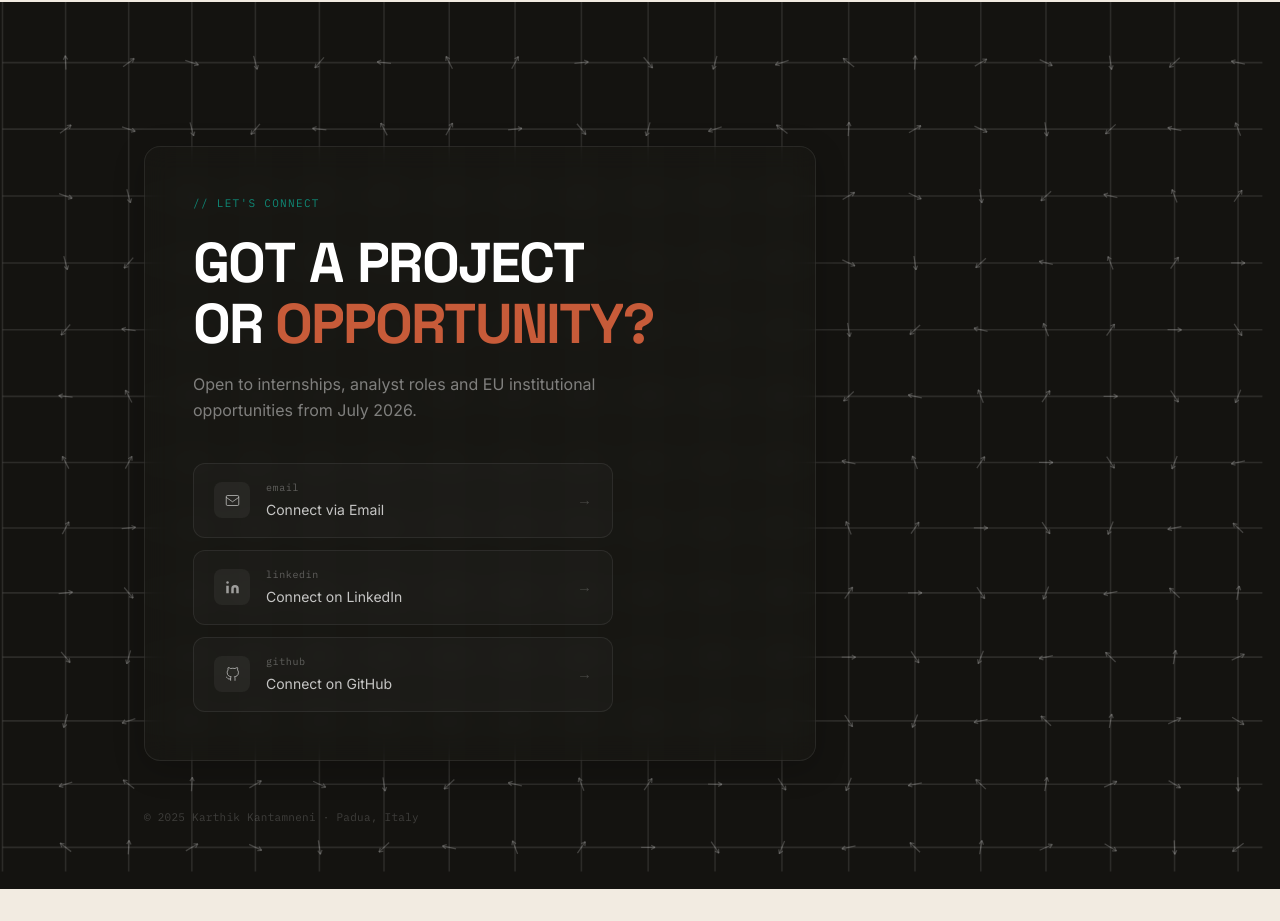
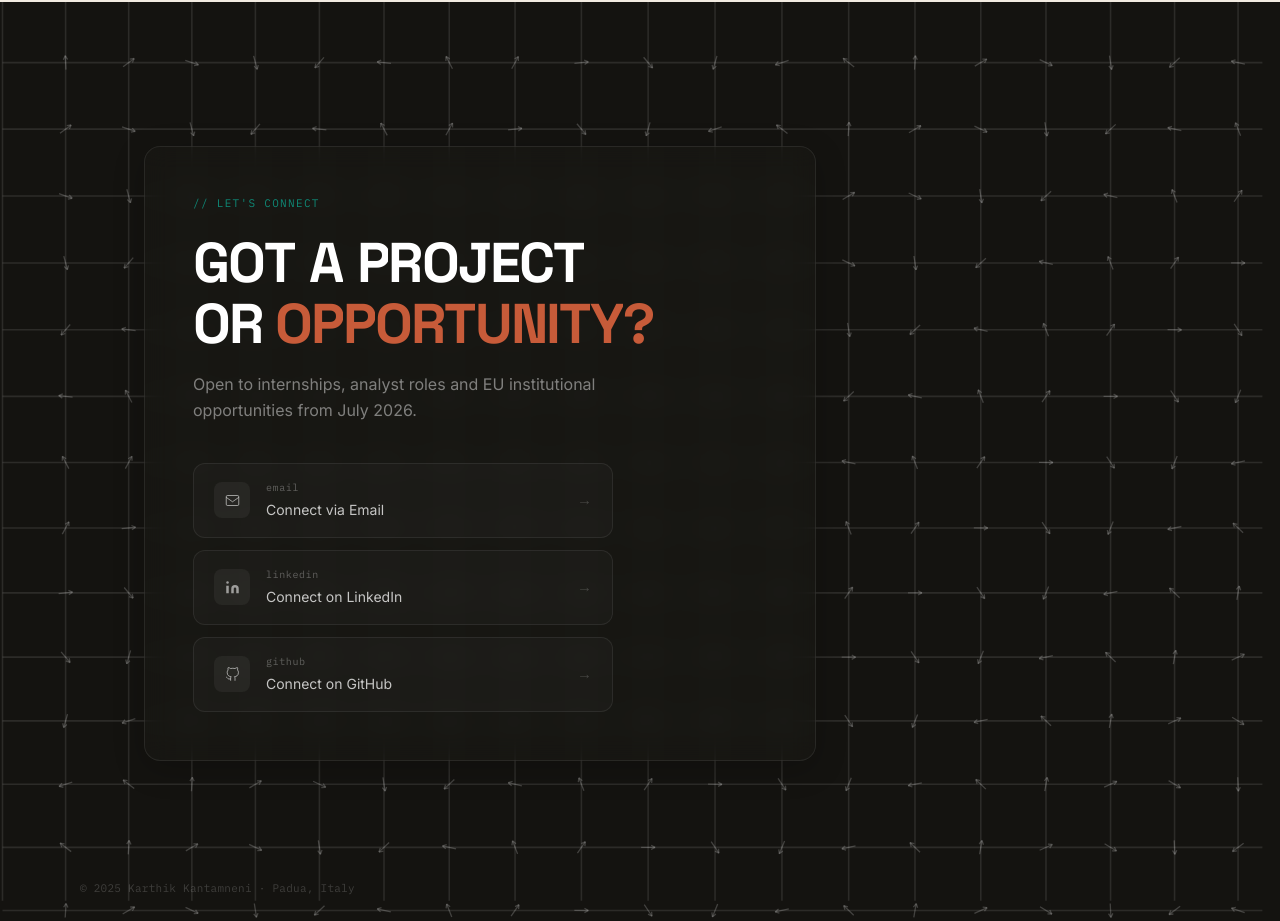
Before and after one commit to karthik25-Hub/PORTFOLIO-WEBSITE, a React (Vite) app: page / in a window 1280 px wide. Shown: the part 5353-6274 px from the top of the page. Before the commit the page ends 6242 px from the top, so only its background shows below. Built offline with nearby package versions, Linux system fonts and the light colour scheme.

Commit message:
fix: absolute bottom positioning for contact footer copyright to support all viewports

```diff
--- a/src/components/Contact.jsx
+++ b/src/components/Contact.jsx
@@ -88,11 +88,11 @@ export default function Contact() {
     <section
       ref={containerRef}
       id="contact"
-      className="relative w-full min-h-screen bg-[#141310] pt-24 pb-12 md:pt-36 md:pb-16 flex flex-col justify-between"
+      className="relative w-full min-h-screen bg-[#141310] pt-24 pb-20 md:pt-36 md:pb-28"
     >
       <SectionGrid dark />
 
-      <div className="relative z-10 max-w-6xl mx-auto px-7 md:px-20 w-full flex-1 flex flex-col justify-between">
+      <div className="relative z-10 max-w-6xl mx-auto px-7 md:px-20 w-full">
 
         <div
           className="rounded-2xl p-6 md:p-12 mb-12 max-w-2xl text-left"
@@ -159,16 +159,15 @@ export default function Contact() {
             />
           </div>
         </div>
+      </div>
 
       {/* Footer line */}
       <p
-          className="font-mono text-[11px] tracking-wide text-left"
+        className="font-mono text-[11px] tracking-wide text-left absolute bottom-6 left-7 md:left-20"
         style={{ color: 'rgba(255,255,255,0.18)' }}
       >
         © 2025 Karthik Kantamneni · Padua, Italy
       </p>
-
-      </div>
     </section>
   )
 }
```
Lines whose indentation alone changed are shown as unchanged.
